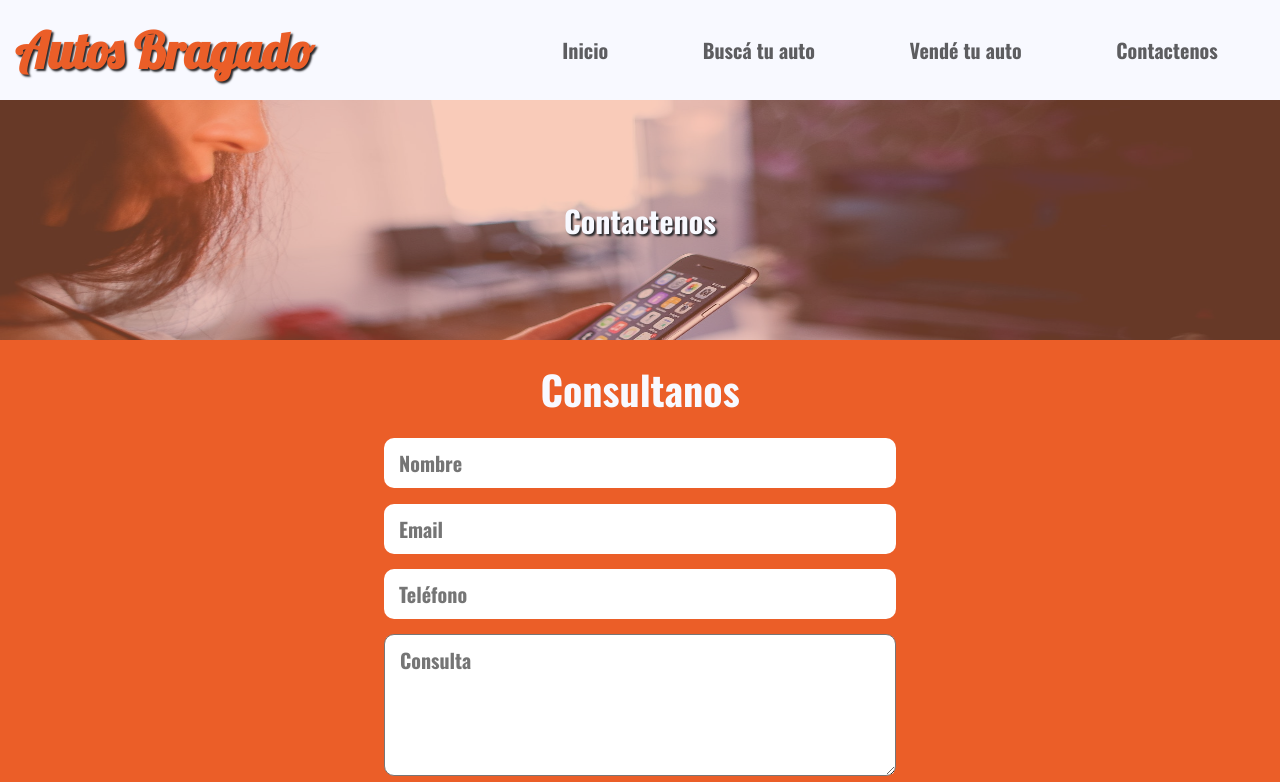
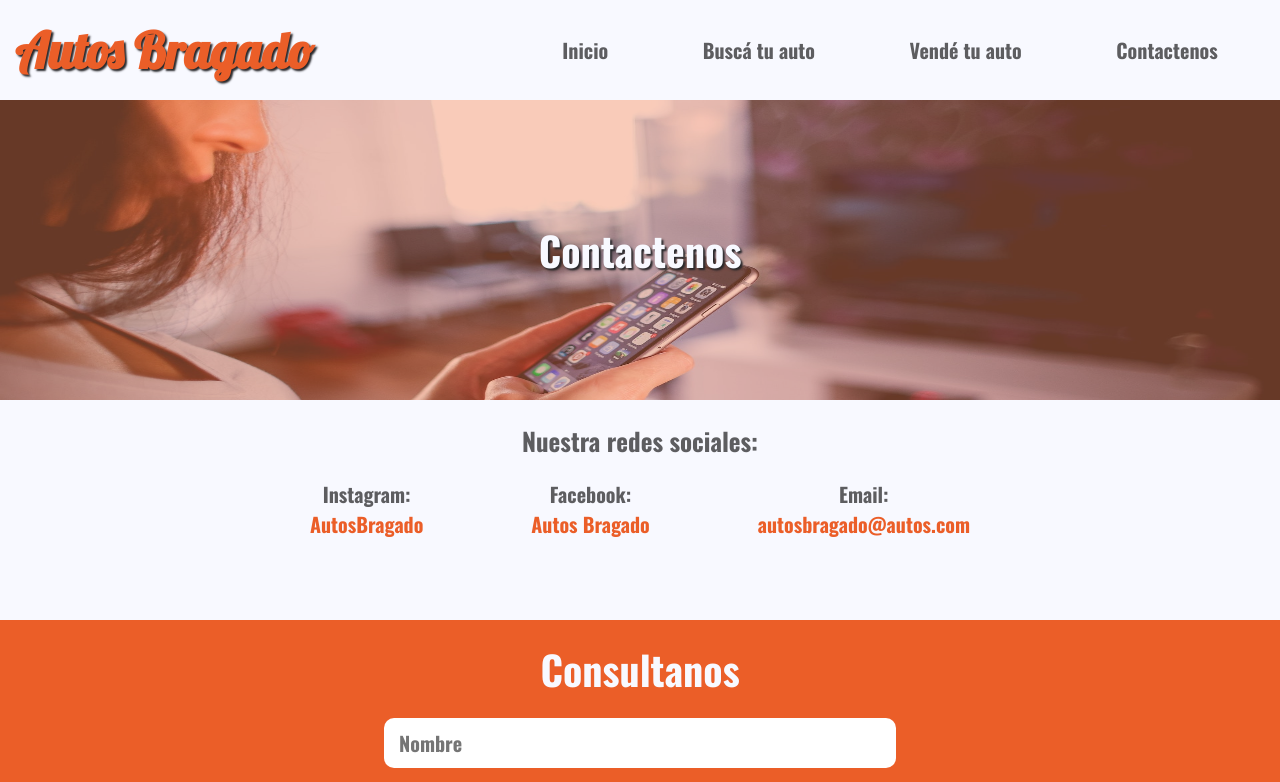
Before and after one commit to fraancofenoglio/autos-bragado, a React (Create React App) app: page /contacto in a window 1280 px wide. Shown: the top 782 px of the page. Built offline with nearby package versions, Linux system fonts and the light colour scheme; a web font is replaced by a local one.

Commit message:
finished contacto desktop

```diff
--- a/src/index.css
+++ b/src/index.css
@@ -786,6 +786,41 @@ footer {
   background-color: #eb5f2852;
 }
 
+.redes {
+  display: flex;
+  flex-direction: column;
+  justify-content: center;
+  align-items: center;
+  height: auto;
+  min-height: 220px;
+  font-family: 'Oswald', sans-serif;
+
+}
+
+.redes h4 {
+  color: #5d5d60;
+  font-size: 25px;
+  margin-bottom: 20px;
+}
+
+.redes-container {
+  display: flex;
+  flex-direction: column;
+  justify-content: space-around;
+  min-height: 120px;
+}
+
+.redes-container a {
+  text-decoration: none;
+  text-align: center;
+  color: #EB5E28;
+  font-size: 20px;
+}
+
+.redes-container span {
+  color: #5d5d60;
+}
+
 
 
 @media only screen and (min-width: 650px){
@@ -817,7 +852,7 @@ footer {
   .oferta, .header-venta, .oferta img, .header-venta img, .oferta-texto, .venta-texto {
     height: 350px;
   }
-  .oferta-texto h3 {
+  .oferta-texto h3, .contacto-texto h4 {
     font-size: 40px;
   }
 
@@ -826,6 +861,10 @@ footer {
   }
   .rango-precios {
     font-size: 18px;
+  }
+
+  .card {
+    max-height: none;
   }
 
   .card-title {
@@ -1023,9 +1062,25 @@ footer {
 
   .contacto-header {
     overflow: hidden;
+    height: 300px;
   }
   .contacto-header img {
     height: 500px;
+  }
+  .contacto-texto {
+    height: 300px;
+  }
+
+  .redes-container {
+    width: 60%;
+    flex-direction: row;
+    justify-content: space-around;
+  }
+
+  .redes-container a {
+    height: 60px;
+    display: flex;
+    flex-direction: column;
   }
 }
 
--- a/src/pages/Contacto.jsx
+++ b/src/pages/Contacto.jsx
@@ -11,6 +11,15 @@ const Contacto = () => {
                 <h4>Contactenos</h4>
             </div>
         </div>
+
+        <div className='redes'>
+            <h4>Nuestra redes sociales:</h4>
+            <div className='redes-container'>
+                <a href="www.instagram.com"><span>Instagram:</span> AutosBragado</a>
+                <a href="www.facebook.com"><span>Facebook: </span> Autos Bragado</a>
+                <a href="mailto:autosbragado@autos.com"><span>Email: </span> autosbragado@autos.com</a>
+            </div>
+        </div>
         <Contact/>
         <Footer></Footer>
     </>
```
